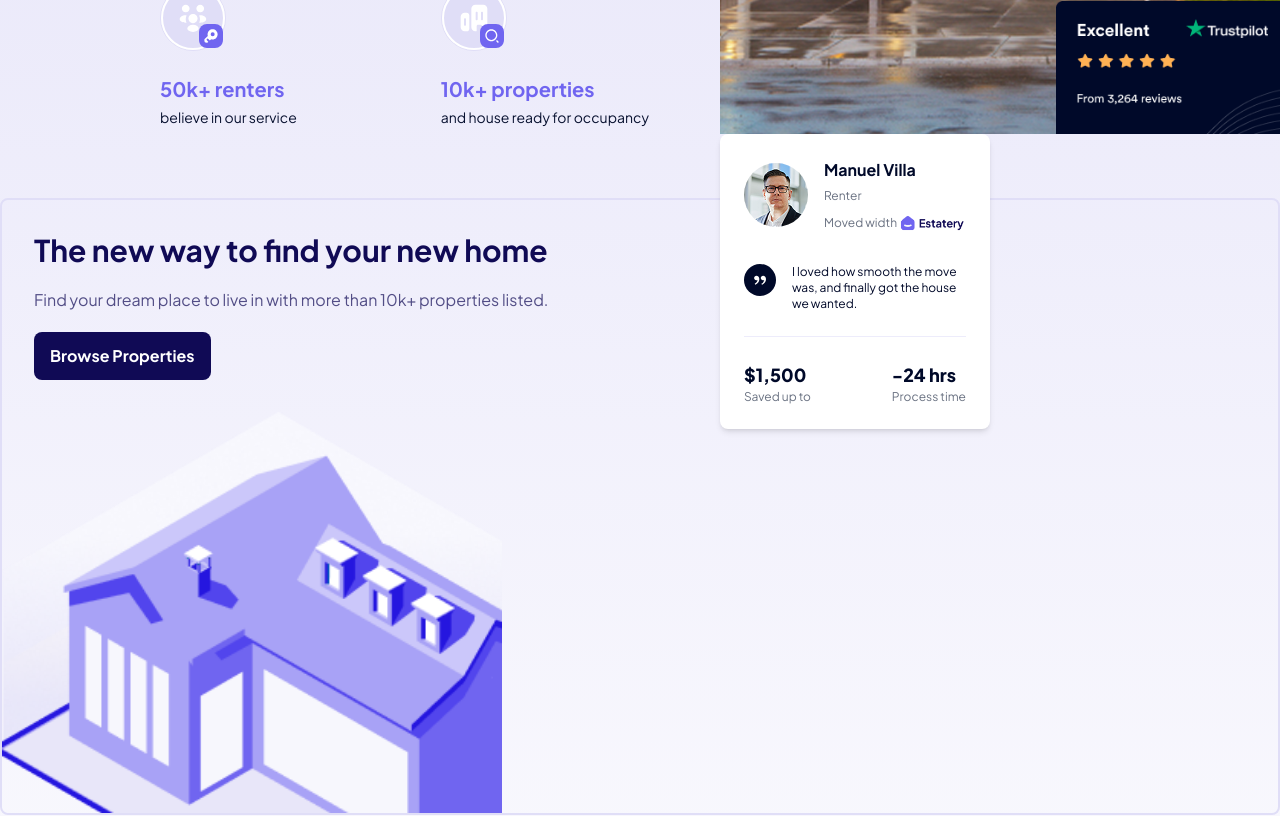
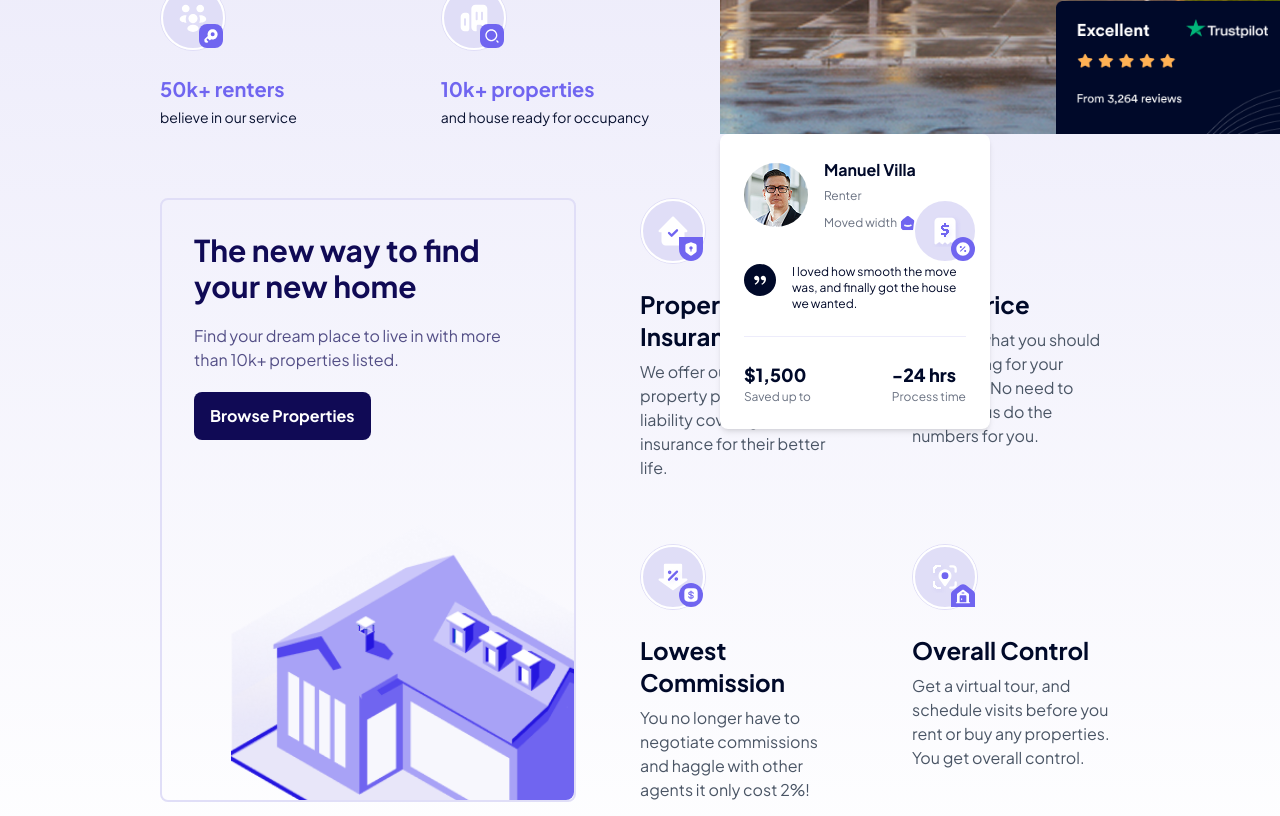
Before and after one commit to santinoaguirre/estatery, a Next.js app: page / in a window 1280 px wide. Shown: the part 720-1536 px from the top of the page. Built offline with nearby package versions, Linux system fonts and the light colour scheme.

Commit message:
feat(benefits): add desktop layout for benefits section

```diff
--- a/src/app/page.tsx
+++ b/src/app/page.tsx
@@ -24,7 +24,7 @@ export default function Home() {
             <SearchBar />
           </div>
 
-          <div className="flex flex-row items-center justify-between xl:justify-start xl:gap-x-36 lg:pr-8">
+          <div className="flex flex-row items-center justify-between md:justify-around lg:justify-between xl:justify-start xl:gap-x-36 lg:pr-8">
             <StatCard
               title="50k+ renters"
               text="believe in our service"
@@ -96,8 +96,9 @@ export default function Home() {
         </div>
       </div>
 
-      <div className="rounded-lg border-2 border-shadowPrimary mt-16">
-        <div className="p-8">
+      <div className="lg:px-12 xl:px-40 xl:flex xl:flex-row xl:gap-x-16 xl:pb-24 4xl:justify-between">
+        <div className="rounded-lg border-2 border-shadowPrimary mt-16 w-fit md:mx-auto mx-0 xl:mx-0 xl:w-[416px] xl:flex xl:flex-col xl:justify-between">
+          <div className="p-8 lg:pr-16">
             <h3 className="font-bold text-3xl text-secondary">
               The new way to find your new home
             </h3>
@@ -117,10 +118,11 @@ export default function Home() {
             alt="Property"
             width={500}
             height={400}
+            className="w-full lg:w-10/12 lg:ml-auto rounded-br-lg"
           />
         </div>
 
-      <div className="grid grid-cols-1 lg:grid-cols-2 gap-12 mt-16">
+        <div className="grid grid-cols-1 lg:grid-cols-2 gap-12 lg:gap-y-16 xl:gap-x-16 lg:gap-x-6 mt-16 xl:w-3/6 2xl:w-full">
           <BenefitCard
             title="Property Insurance"
             text="We offer our customer property protection of liability coverage and insurance for their better life."
@@ -202,6 +204,7 @@ export default function Home() {
             }
           />
         </div>
+      </div>
     </main>
   );
 }
--- a/src/components/cards/benefitCard/benefitCard.tsx
+++ b/src/components/cards/benefitCard/benefitCard.tsx
@@ -24,7 +24,7 @@ export default function BenefitCard({
           <div className="absolute bottom-0 right-0 w-6">{subIcon}</div>
         </div>
       </div>
-      <div className="flex flex-col gap-y-6 ml-4 lg:ml-0 lg:mt-6">
+      <div className="flex flex-col gap-y-6 sm:gap-y-2 ml-4 lg:ml-0 lg:mt-6">
         <h3 className="text-2xl font-bold text-text">{title}</h3>
         <p className="text-gray-600">{text}</p>
       </div>
```
Lines whose indentation alone changed are shown as unchanged.
